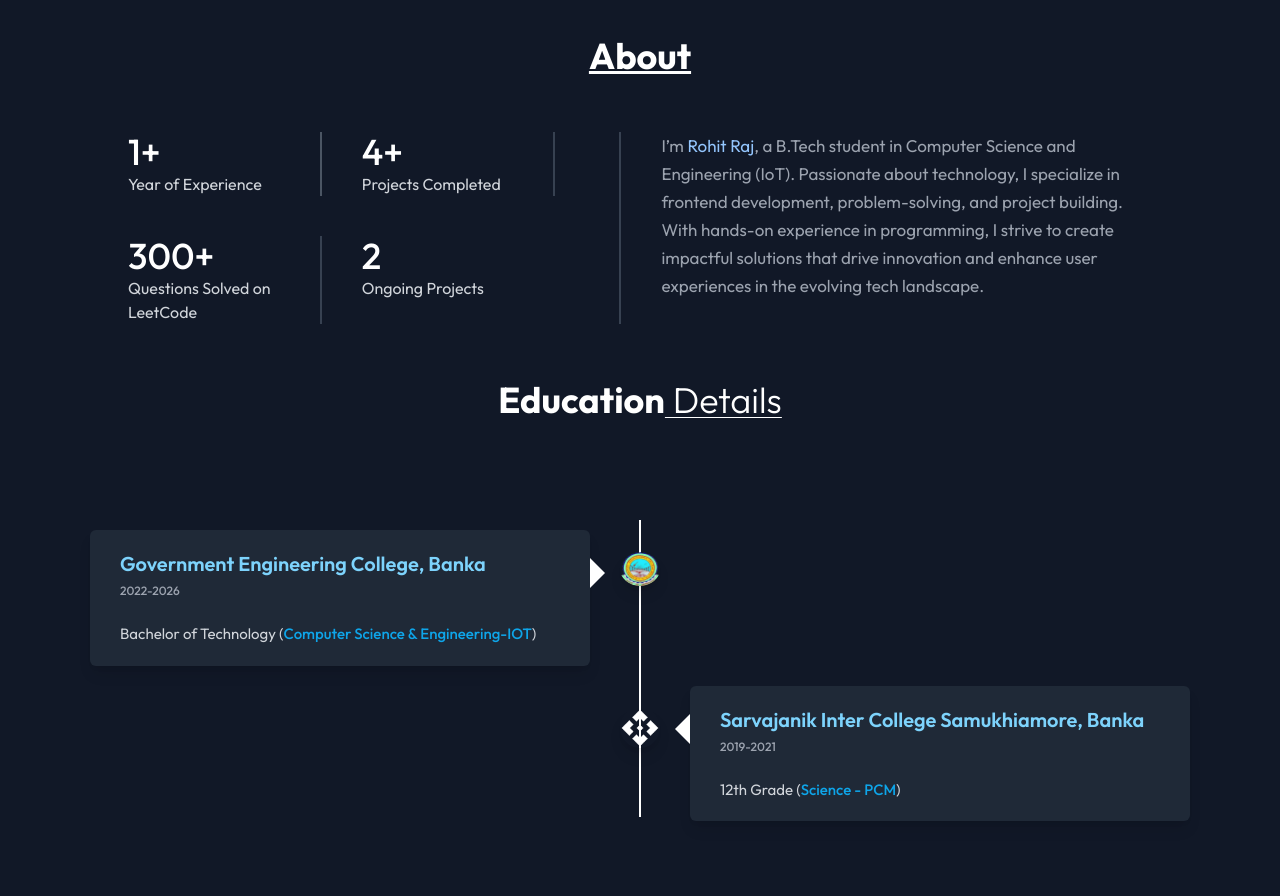
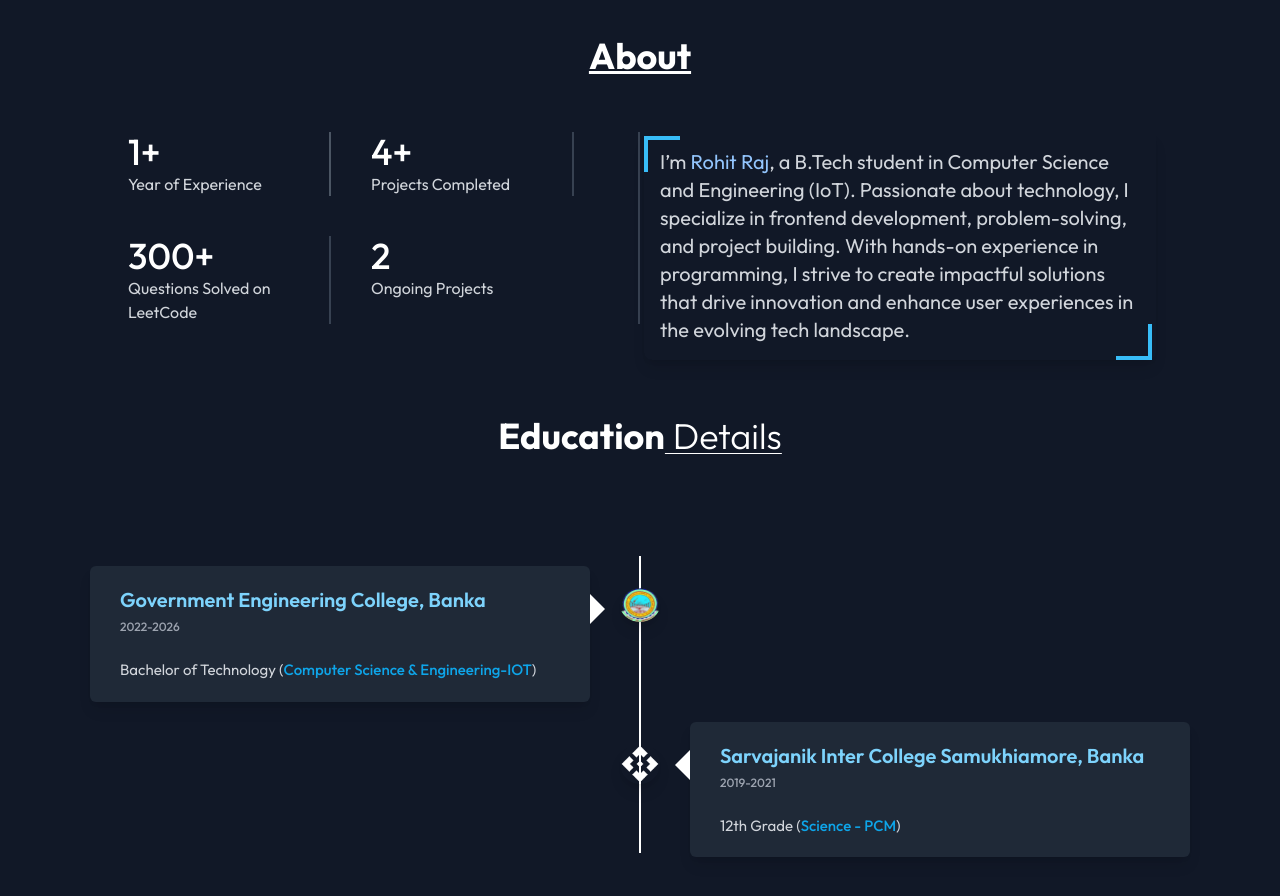
Before and after one commit to rohit-raj7/Portolio, a React (Vite) app: page / in a window 1280 px wide. Shown: the part 820-1716 px from the top of the page. Built offline with nearby package versions, Linux system fonts and the light colour scheme.

Commit message:
Update About.jsx

```diff
--- a/src/Components/About.jsx
+++ b/src/Components/About.jsx
@@ -38,9 +38,12 @@ function About() {
         </div>
 
         {/* About Description */}
-        <div id='about' className='text-white ml-4 md:ml-10 w-full md:w-1/2 mt-4 md:mt-0'>
-          <p className="text-gray-400 text-[17px] md:text-xl lg:text-[17px]">
-            I’m <span className='text-blue-300'>Rohit Raj</span>, a B.Tech student in Computer Science and Engineering (IoT).
+        <div className="relative left-1 text-white p-4 md:p-4 rounded-lg w-full md:w-3/4 lg:w-1/2 mx-auto shadow-lg">
+          <div className="absolute top-1 left-0 w-9 h-9 border-t-4 border-l-4  border-sky-400 "></div>
+          <div className="absolute bottom-0 right-1 w-9 h-9 border-b-4 border-r-4 border-sky-400"></div>
+
+          <p className="text-gray-300 text-[17px] md:text-xl">
+            I’m <a className=" text-blue-300 cursor-pointer">Rohit Raj</a>, a B.Tech student in Computer Science and Engineering (IoT).
             Passionate about technology, I specialize in frontend development, problem-solving, and project building.
             With hands-on experience in programming, I strive to create impactful solutions that drive innovation and
             enhance user experiences in the evolving tech landscape.
```
